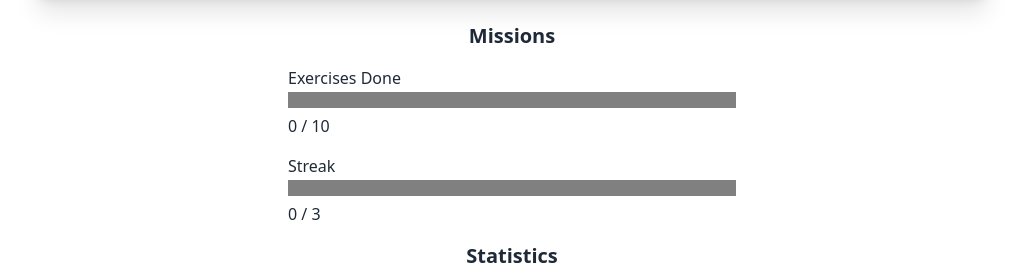
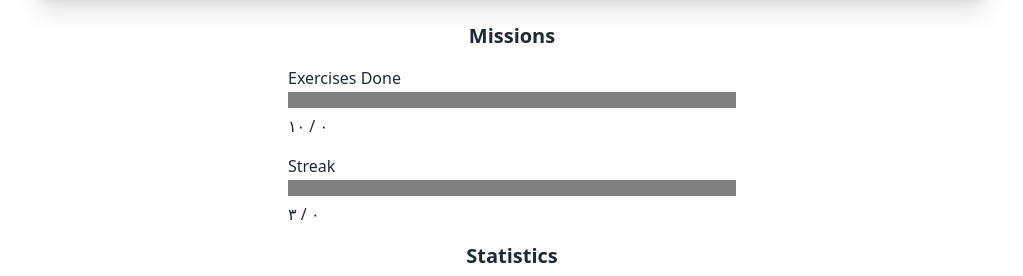
Before and after one commit to koljapluemer/arabic-numbers-practice, a Vue app: page / in a window 1280 px wide. Shown: the part 408-684 px from the top of the page, without its empty margins (128-1151 px from the left). Built offline with nearby package versions, Linux system fonts and the light colour scheme.

Commit message:
show mission progress in arabic numerals

```diff
--- a/src/App.vue
+++ b/src/App.vue
@@ -48,7 +48,7 @@ const missions = ref({
     progress: 0,
     currentGoal: 1,
   },
-})
+});
 // if missions on localStorage, load it
 if (localStorage.getItem("missions")) {
   missions.value = JSON.parse(localStorage.getItem("missions"));
@@ -62,7 +62,6 @@ watch(
   },
   { deep: true }
 );
-
 
 const easyExerciseTypes = ["val", "ar", "transliteration"];
 
@@ -212,7 +211,9 @@ function handleAnswer(answer) {
   missions.value["Exercises Done"].progress++;
   if (
     missions.value["Exercises Done"].progress >=
-    missions.value["Exercises Done"].goals[missions.value["Exercises Done"].currentGoal]
+    missions.value["Exercises Done"].goals[
+      missions.value["Exercises Done"].currentGoal
+    ]
   ) {
     missions.value["Exercises Done"].currentGoal++;
   }
@@ -317,6 +318,27 @@ function calculateColor(level) {
 
   return `hsl(${h}, ${s}%, ${l}%)`;
 }
+
+function convertNumberToArabicScript(number) {
+  const arabicNumbers = {
+    0: "٠",
+    1: "١",
+    2: "٢",
+    3: "٣",
+    4: "٤",
+    5: "٥",
+    6: "٦",
+    7: "٧",
+    8: "٨",
+    9: "٩",
+  };
+  const numberAsString = number.toString();
+  let arabicNumber = "";
+  for (let i = 0; i < numberAsString.length; i++) {
+    arabicNumber += arabicNumbers[numberAsString[i]];
+  }
+  return arabicNumber;
+}
 </script>
 
 <template>
@@ -375,12 +397,11 @@ function calculateColor(level) {
     <!-- progress bar: -->
     <progress
       class="w-full"
-      :value="
-        mission.progress - mission.goals[mission.currentGoal - 1]
-      "
+      :value="mission.progress - mission.goals[mission.currentGoal - 1]"
       :max="mission.goals[mission.currentGoal]"
     ></progress>
-    {{ mission.progress }} / {{ mission.goals[mission.currentGoal] }}
+    {{ convertNumberToArabicScript(mission.progress) }} /
+    {{ convertNumberToArabicScript(mission.goals[mission.currentGoal]) }}
   </div>
 
   <h2 class="text-xl font-bold m-2">Statistics</h2>
```
